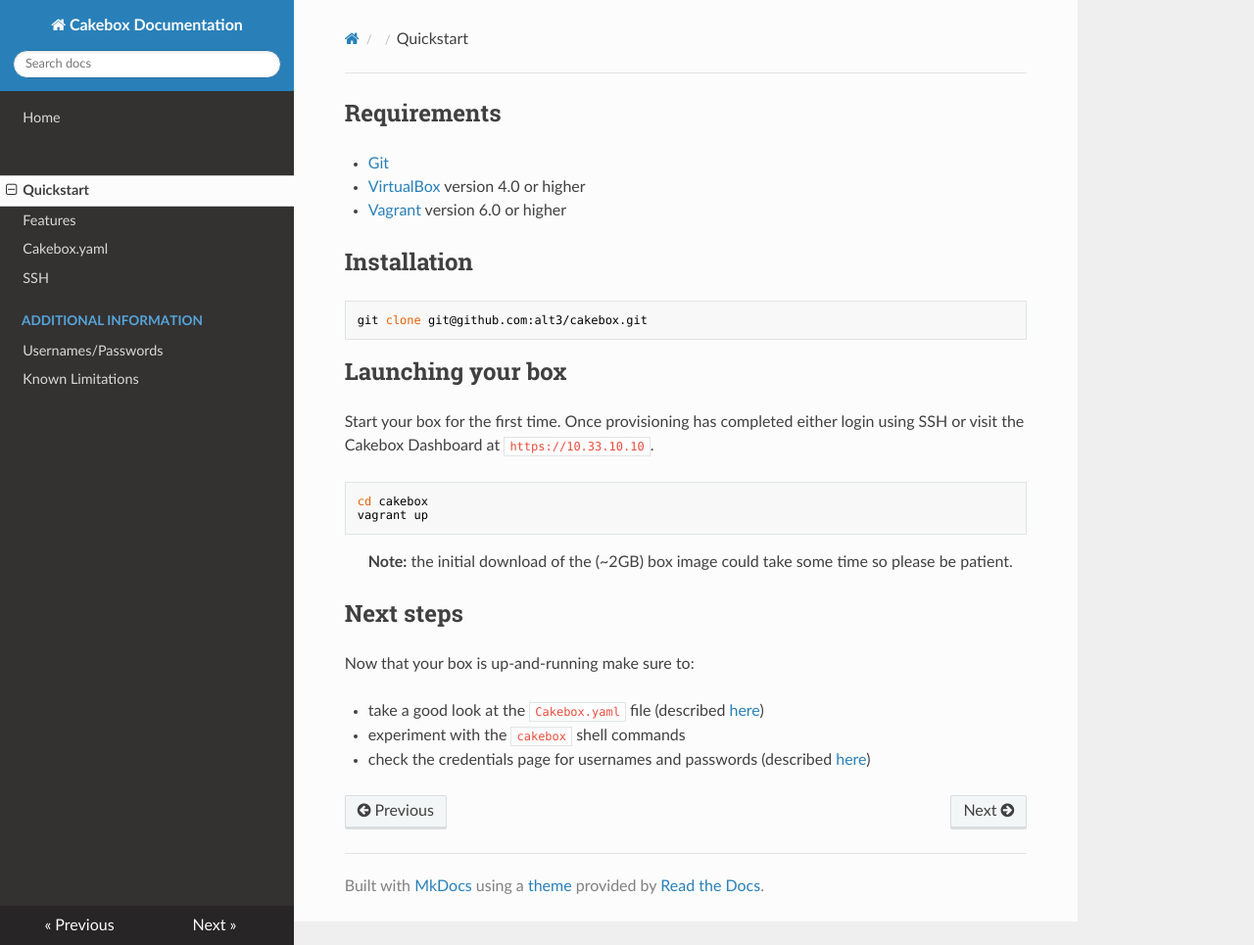
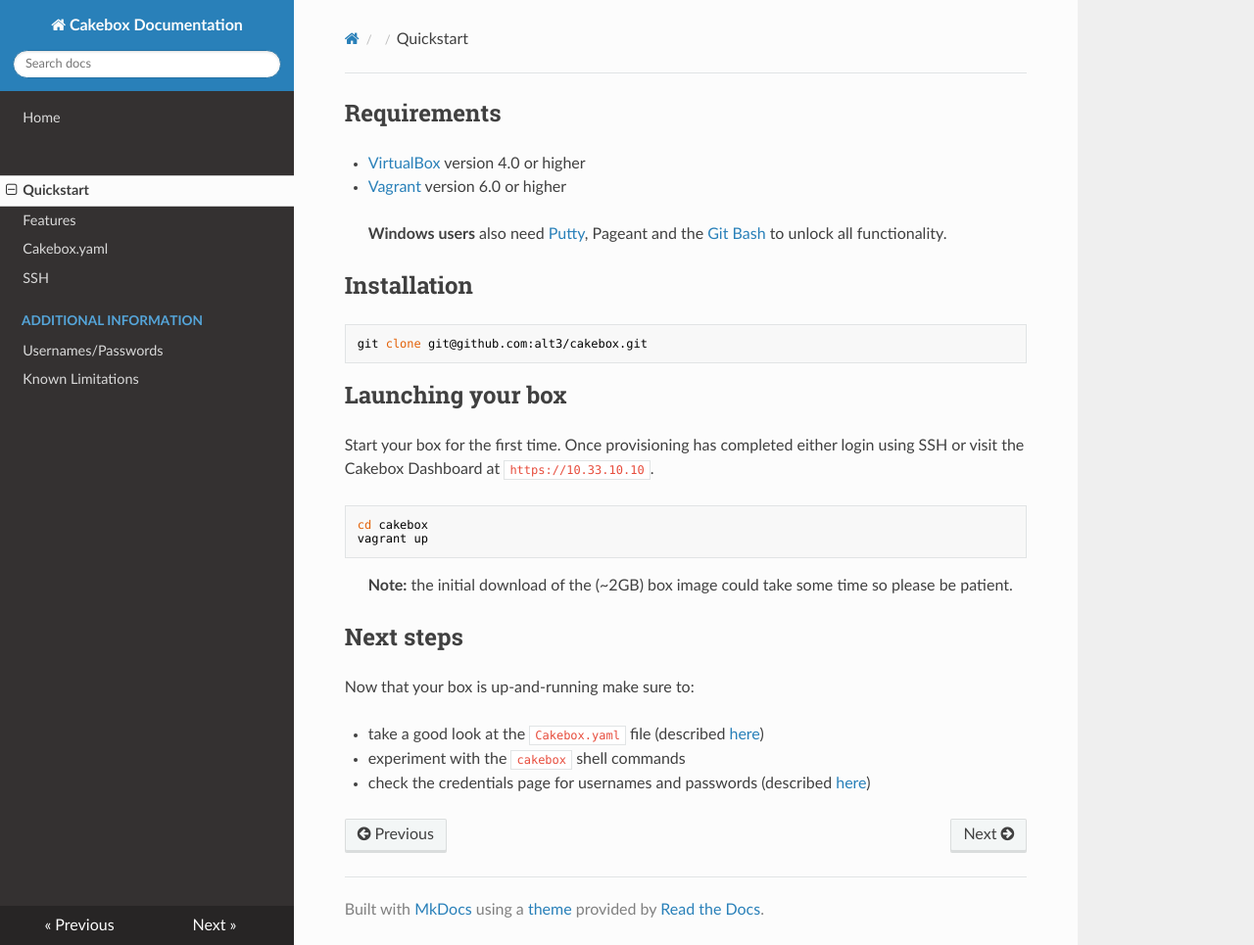
Before and after one commit to alt3/cakebox, an MkDocs documentation site: the page built from docs/sources/quickstart.md, in a window 1280 px wide and 965 px high. Shown: the whole window at 98% size. Built offline with MkDocs 1.6.1, drawn with Linux system fonts in a browser that asks for light colours; nearby versions of some CDN libraries; old or Windows-style settings are respelled for this version of MkDocs.

Commit message:
Updates docs

````diff
--- a/docs/sources/quickstart.md
+++ b/docs/sources/quickstart.md
@@ -1,10 +1,12 @@
 
 ## Requirements
 
-+ [Git](http://git-scm.com/downloads)
+
 + [VirtualBox](https://www.virtualbox.org/wiki/Downloads) version 4.0 or higher
 + [Vagrant](https://www.vagrantup.com/downloads.htmlhttps://www.virtualbox.org/wiki/Downloads) version 6.0 or higher
 
+> **Windows users** also need [Putty](http://www.chiark.greenend.org.uk/~sgtatham/putty/download.html),
+> Pageant and the [Git Bash](http://git-scm.com/downloads) to unlock all functionality.
 
 ## Installation
 
@@ -14,8 +16,9 @@ git clone git@github.com:alt3/cakebox.git
 
 ## Launching your box
 
-Start your box for the first time. Once provisioning has completed either
-login using SSH or visit the Cakebox Dashboard at ``https://10.33.10.10``.
+Start your box for the first time. Once provisioning has
+completed either login using SSH or visit the Cakebox Dashboard at
+``https://10.33.10.10``.
 
 ```bash
 cd cakebox
````
Also changed, not shown: docs/sources/index.md (+1 -1 lines).
